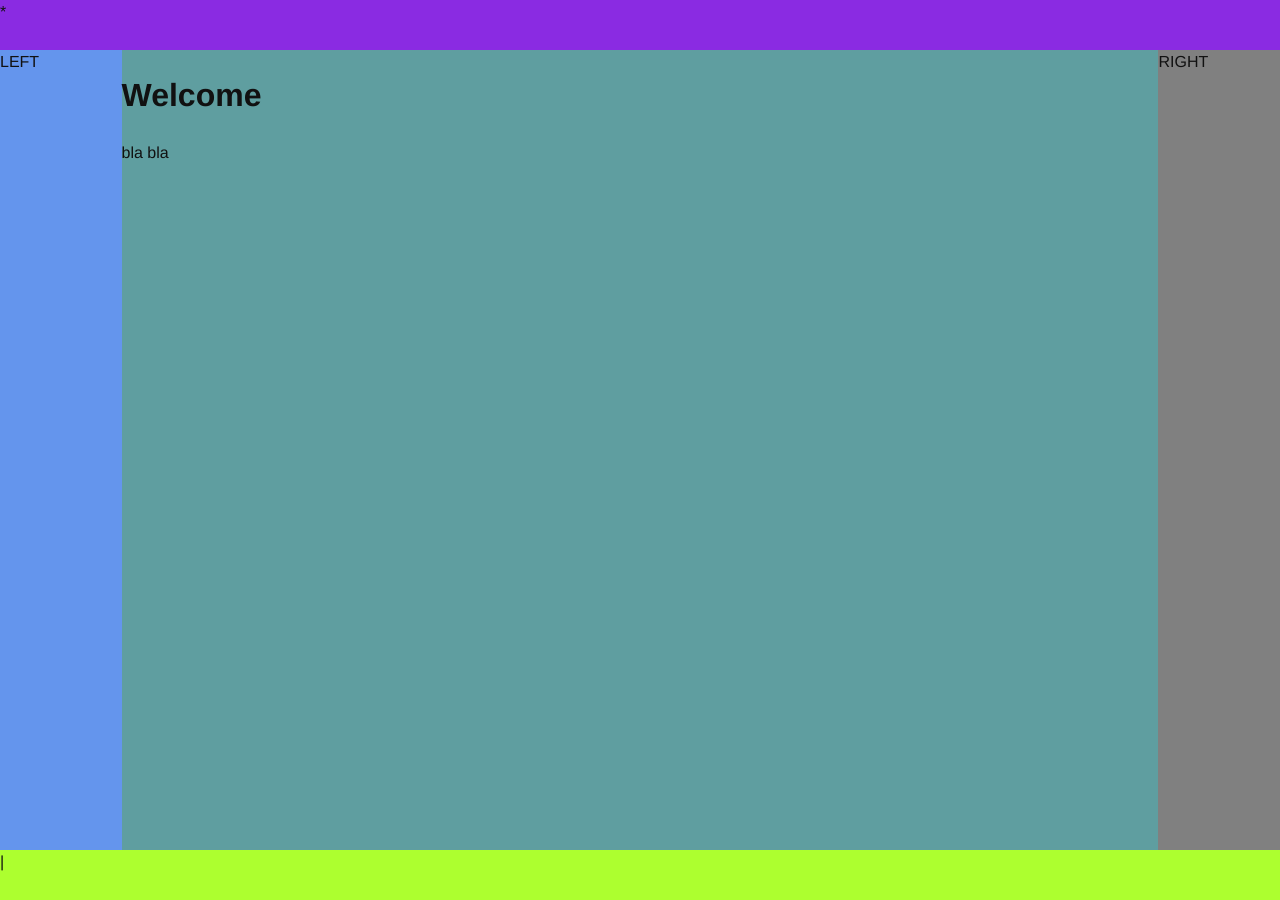
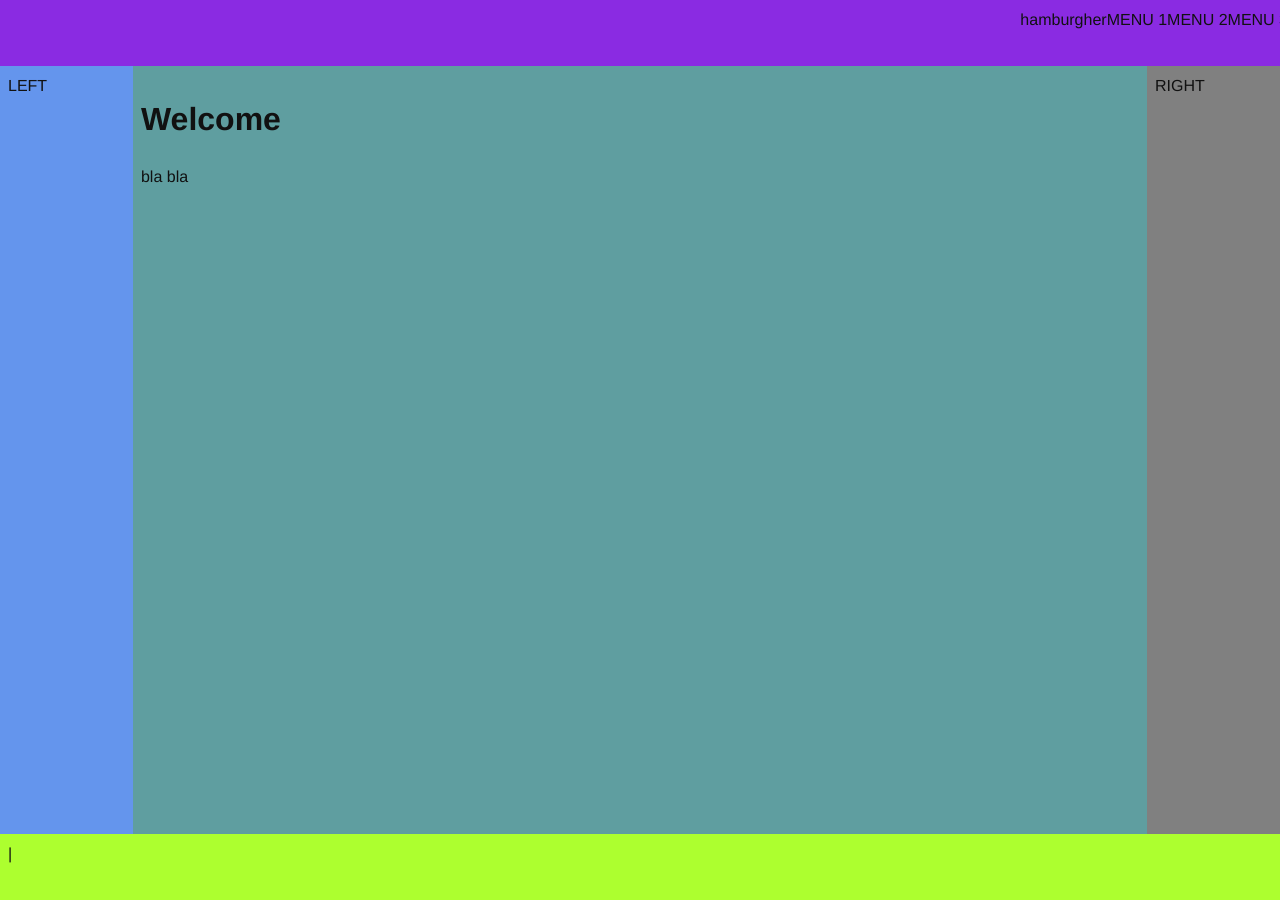
Before and after one commit to aseduto/mgdoc-jekyll-theme, a Jekyll site: the page built from index.md, in a window 1280 px wide. Built offline with Jekyll 4.4.1, drawn with Linux system fonts in a browser that asks for light colours.

Commit message:
layout baseline with menu

```diff
--- a/_layouts/default.html
+++ b/_layouts/default.html
@@ -9,22 +9,34 @@
 
 
     <div class="maincontainer">
-        <div class="maintop">*</div>
+        <div class="maintop pad">
+
+            <div>
+                hamburgher
+            </div>
+
+
+                   <div>MENU 1</div>
+                   <div>MENU 2</div>
+                   <div>MENU 3</div>
+
+
+        </div>
             <div class="maincontent mainrow">
 
-                    <div class="leftcolumn">
+                    <div class="leftcolumn pad">
                         LEFT
                     </div>
-                    <div class="centralcolumn">
+                    <div class="centralcolumn pad">
                             {{ content }}
                     </div>
-                    <div class="rightcolumn">
+                    <div class="rightcolumn pad ">
                         RIGHT
                     </div>
 
 
             </div>
-        <div class="mainbottom">|</div>
+        <div class="mainbottom pad">|</div>
     </div>
 
 
--- a/_sass/_layout.scss
+++ b/_sass/_layout.scss
@@ -17,10 +17,27 @@
 
 }
 
+%row
+{
+    width: 100%;
+    height: $sizerow;
+}
+
+%column
+{
+   width: $sizecolumn;
+}
+
+.pad
+{
+    padding: 8px;
+}
+
 .centralcolumn
 {
     width: 100%;
     background-color: cadetblue;
+
 }
 
 .mainrow
@@ -30,16 +47,17 @@
     width: 100%
 }
 
-%row
-{
-    width: 100%;
-    height: $sizerow;
-}
+
 
 .maintop
 {
     background-color: blueviolet;
     @extend %row;
+
+    display: flex;
+    flex-direction: row;
+
+    justify-content: flex-end;
 }
 
 .mainbottom
@@ -48,10 +66,7 @@
     background-color: greenyellow;
 }
 
-%column
-{
-   width: $sizecolumn;
-}
+
 
 .leftcolumn
 {
```
Also changed, not shown: 2 other files.
